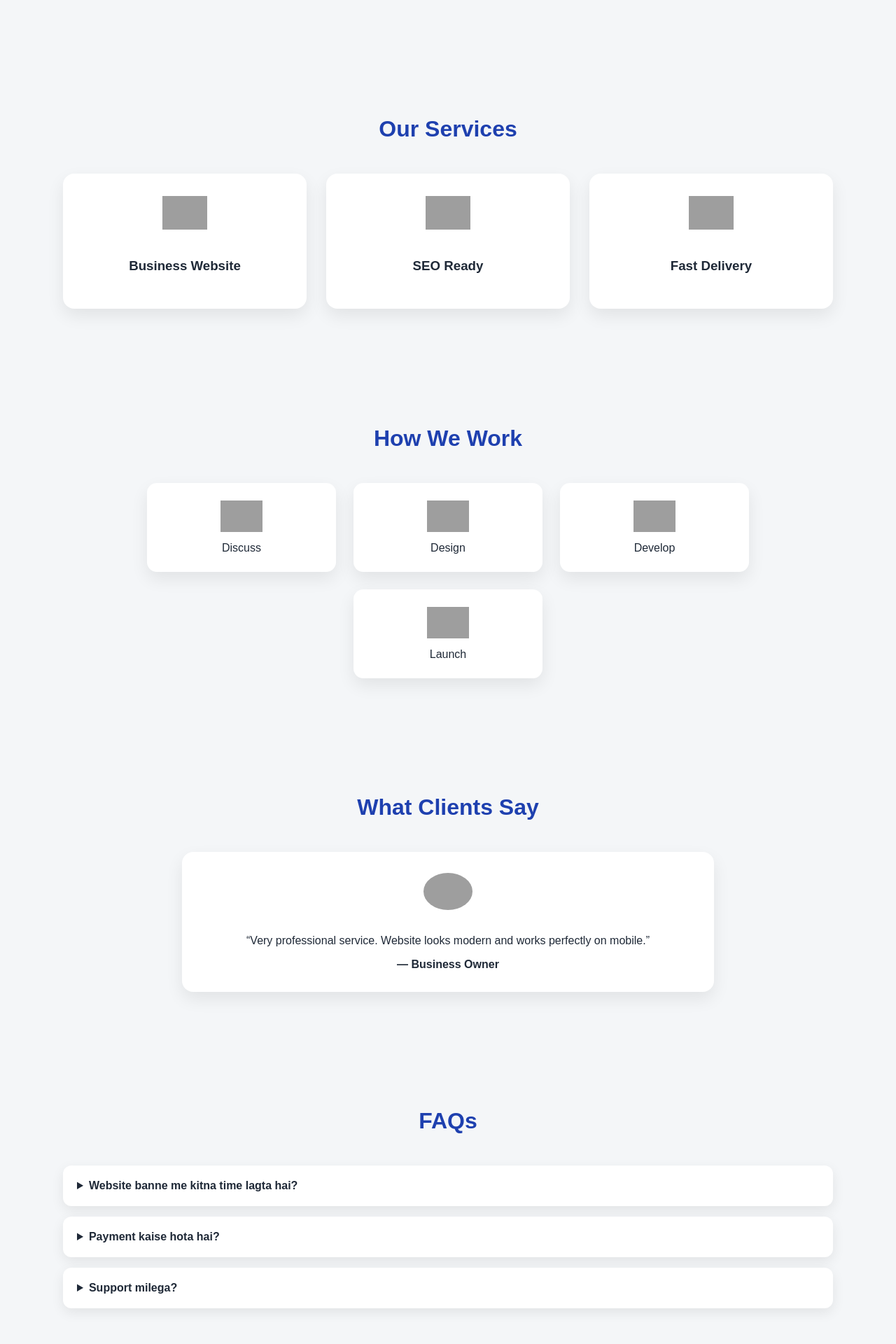
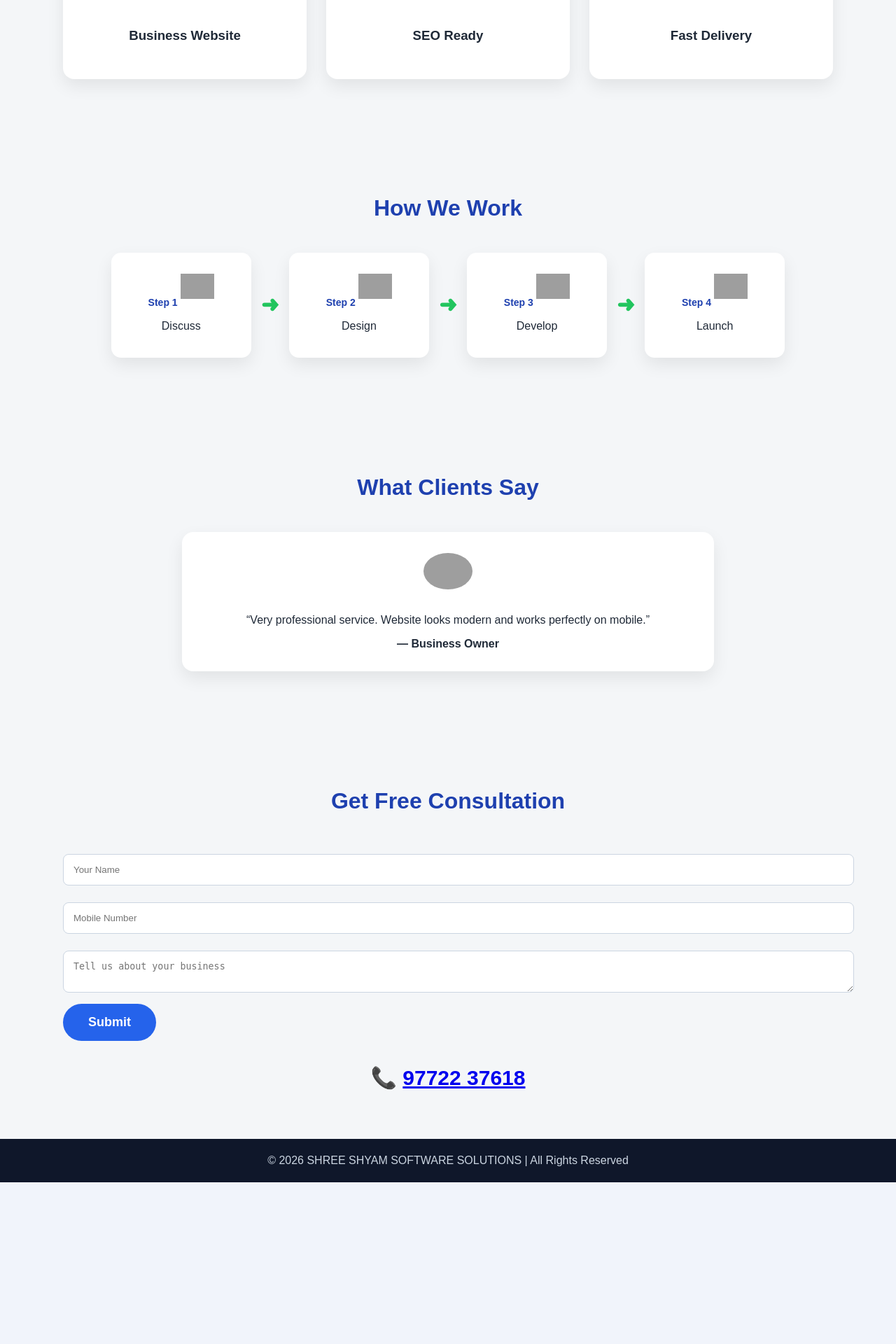
Before and after one commit to manojnehra556-netizen/Webdevelop, a Flask app: page / in a window 1280 px wide. Shown: the part 1733-3653 px from the top of the page at 70% size. After the commit the page ends 3422 px from the top, so only its background shows below. Run offline with Flask 3, Linux system fonts and the light colour scheme; grey boxes are pictures that could not be loaded.

Commit message:
Update index.html

```diff
--- a/templates/index.html
+++ b/templates/index.html
@@ -5,130 +5,250 @@
 <title>SHREE SHYAM SOFTWARE SOLUTIONS</title>
 
 <style>
-body{margin:0;font-family:Arial,sans-serif;background:#f4f6f8;color:#1f2937}
+body{
+  margin:0;
+  font-family:Arial,sans-serif;
+  background:#f4f6f8;
+  color:#1f2937;
+}
 
 /* HEADER */
 header{
   background:linear-gradient(135deg,#1e40af,#2563eb);
-color:#fff;padding:70px 20px 90px;text-align:center
+  color:#fff;
+  padding:70px 20px 80px;
+  text-align:center;
 }
-.brand-name{font-size:48px;font-weight:900;margin:0}
-.tagline{font-size:18px;margin:12px 0 20px;opacity:.9}
+.brand-name{
+  font-size:48px;
+  font-weight:900;
+  margin:0;
+}
+.tagline{
+  font-size:18px;
+  margin:12px 0 20px;
+  opacity:.9;
+}
 .hero-img{
-max-width:320px;margin:25px auto 10px;display:block
+  max-width:300px;
+  margin:20px auto;
+  display:block;
 }
 
 /* NAV CARDS */
-.nav-cards{display:flex;justify-content:center;gap:20px;flex-wrap:wrap;margin:30px 0}
+.nav-cards{
+  display:flex;
+  justify-content:center;
+  gap:20px;
+  margin:30px 0;
+  flex-wrap:wrap;
+}
 .nav-card{
-background:rgba(255,255,255,.18);color:#fff;
-width:120px;height:95px;border-radius:16px;
-display:flex;flex-direction:column;align-items:center;justify-content:center;
-font-size:18px;font-weight:700;text-decoration:none;
+  background:rgba(255,255,255,0.18);
+  color:#fff;
+  width:120px;
+  height:95px;
+  border-radius:16px;
+  text-decoration:none;
+  font-size:18px;
+  font-weight:700;
+  display:flex;
+  flex-direction:column;
+  align-items:center;
+  justify-content:center;
   box-shadow:0 10px 25px rgba(0,0,0,.25);
-transition:.3s
+  transition:.3s;
 }
-.nav-card:hover{background:#22c55e;transform:translateY(-6px) scale(1.05)}
+.nav-card:hover{
+  background:#22c55e;
+  transform:translateY(-6px) scale(1.05);
+}
 
 /* CTA */
 .consult-btn{
-display:inline-block;margin-top:20px;
-padding:22px 48px;background:#22c55e;color:#fff;
-font-size:26px;font-weight:900;border-radius:60px;
-text-decoration:none;box-shadow:0 15px 35px rgba(0,0,0,.35)
+  display:inline-block;
+  padding:22px 48px;
+  background:#22c55e;
+  color:#fff;
+  font-size:26px;
+  font-weight:900;
+  border-radius:60px;
+  text-decoration:none;
+  box-shadow:0 15px 35px rgba(0,0,0,.35);
 }
 
-/* TRUST STRIP */
-.trust-strip{
-background:#fff;padding:25px;text-align:center;
-display:flex;justify-content:center;gap:30px;flex-wrap:wrap;
-font-weight:700
+/* STATS STRIP */
+.stats-strip{
+  display:flex;
+  justify-content:center;
+  gap:40px;
+  padding:30px 15px;
+  font-size:18px;
+  font-weight:800;
+  color:#1e40af;
+  flex-wrap:wrap;
+}
+.stat-item{
+  background:#fff;
+  padding:15px 25px;
+  border-radius:30px;
+  box-shadow:0 8px 20px rgba(0,0,0,0.08);
 }
 
 /* SECTIONS */
-.section{max-width:1100px;margin:auto;padding:70px 20px}
-.section h2{text-align:center;color:#1e40af;font-size:32px;margin-bottom:45px}
-
-/* STATS */
-.stats{display:flex;justify-content:center;gap:40px;flex-wrap:wrap}
-.stat{font-size:26px;font-weight:900;color:#1e40af}
+.section{
+  max-width:1100px;
+  margin:auto;
+  padding:70px 20px;
+}
+.section h2{
+  text-align:center;
+  color:#1e40af;
+  font-size:32px;
+  margin-bottom:45px;
+}
 
 /* ABOUT */
 .about-grid{
-display:grid;grid-template-columns:1fr 1fr;gap:30px;align-items:center
+  display:grid;
+  grid-template-columns:1fr 1fr;
+  gap:30px;
+  align-items:center;
 }
 .about-box{
-background:#fff;padding:35px;border-radius:16px;
-box-shadow:0 10px 25px rgba(0,0,0,.08)
+  background:#fff;
+  padding:40px;
+  border-radius:16px;
+  font-size:18px;
+  line-height:1.8;
+  box-shadow:0 10px 25px rgba(0,0,0,0.08);
 }
 .about-img{
-width:100%;border-radius:16px
+  width:100%;
+  border-radius:16px;
 }
 
 /* SERVICES */
-.cards{display:grid;grid-template-columns:repeat(auto-fit,minmax(250px,1fr));gap:28px}
+.cards{
+  display:grid;
+  grid-template-columns:repeat(auto-fit,minmax(250px,1fr));
+  gap:28px;
+}
 .card{
-background:#fff;padding:32px;border-radius:16px;text-align:center;
+  background:#fff;
+  padding:32px;
+  border-radius:16px;
+  text-align:center;
   box-shadow:0 10px 25px rgba(0,0,0,.08);
-transition:.3s
+  transition:.3s;
 }
-.card:hover{transform:translateY(-8px)}
-.card img{width:64px;margin-bottom:18px}
+.card:hover{
+  transform:translateY(-8px);
+}
+.card img{
+  width:64px;
+  margin-bottom:18px;
+}
 
 /* PROCESS */
-.process{display:flex;justify-content:center;gap:25px;flex-wrap:wrap}
+.process-flow{
+  display:flex;
+  align-items:center;
+  justify-content:center;
+  gap:15px;
+  flex-wrap:wrap;
+}
 .step{
-background:#fff;padding:25px;border-radius:14px;
-width:220px;text-align:center;
-box-shadow:0 10px 25px rgba(0,0,0,.08)
+  background:#fff;
+  padding:20px;
+  border-radius:14px;
+  width:160px;
+  text-align:center;
+  box-shadow:0 10px 25px rgba(0,0,0,0.08);
 }
-.step img{width:60px;margin-bottom:10px}
+.step img{
+  width:48px;
+  margin:10px 0;
+}
+.step-no{
+  font-size:14px;
+  font-weight:700;
+  color:#1e40af;
+}
+.arrow{
+  font-size:26px;
+  font-weight:900;
+  color:#22c55e;
+}
 
 /* TESTIMONIAL */
 .testimonial{
-background:#fff;padding:30px;border-radius:16px;
+  background:#fff;
+  padding:30px;
+  border-radius:16px;
   box-shadow:0 10px 25px rgba(0,0,0,.08);
-text-align:center;max-width:700px;margin:auto
+  text-align:center;
+  max-width:700px;
+  margin:auto;
 }
 .testimonial img{
-width:70px;border-radius:50%;margin-bottom:15px
+  width:70px;
+  border-radius:50%;
+  margin-bottom:15px;
 }
-
-/* FAQ */
-details{
-background:#fff;padding:20px;border-radius:12px;
-margin-bottom:15px;box-shadow:0 6px 18px rgba(0,0,0,.08)
-}
-summary{font-weight:700;cursor:pointer}
 
 /* FORM */
 input,textarea{
-width:100%;padding:14px;margin:12px 0;
-border-radius:8px;border:1px solid #cbd5e1
+  width:100%;
+  padding:14px;
+  margin:12px 0;
+  border-radius:8px;
+  border:1px solid #cbd5e1;
 }
 .submit-btn{
-background:#2563eb;color:#fff;
-padding:16px 36px;border:none;
-border-radius:40px;font-size:18px;font-weight:700
+  background:#2563eb;
+  color:#fff;
+  padding:16px 36px;
+  border:none;
+  border-radius:40px;
+  font-size:18px;
+  font-weight:700;
 }
-.phone-big{text-align:center;font-size:30px;font-weight:900;color:#1e40af;margin-top:35px}
+.phone-big{
+  text-align:center;
+  font-size:30px;
+  font-weight:900;
+  color:#1e40af;
+  margin-top:35px;
+}
 
 /* WHATSAPP */
 .whatsapp{
-position:fixed;bottom:20px;right:20px;
-background:#25D366;color:white;
-padding:18px 22px;border-radius:50%;
-font-size:22px;text-decoration:none
+  position:fixed;
+  bottom:20px;
+  right:20px;
+  background:#25D366;
+  color:white;
+  padding:18px 22px;
+  border-radius:50%;
+  font-size:22px;
+  text-decoration:none;
 }
 
 /* FOOTER */
-footer{background:#0f172a;color:#cbd5e1;text-align:center;padding:22px}
+footer{
+  background:#0f172a;
+  color:#cbd5e1;
+  text-align:center;
+  padding:22px;
+}
 
 /* MOBILE */
 @media(max-width:768px){
-.about-grid{grid-template-columns:1fr}
-.brand-name{font-size:36px}
-.hero-img{max-width:260px}
+  .about-grid{grid-template-columns:1fr;}
+  .brand-name{font-size:36px;}
+  .hero-img{max-width:240px;}
+  .arrow{display:none;}
 }
 </style>
 </head>
@@ -148,55 +268,75 @@ footer{background:#0f172a;color:#cbd5e1;text-align:center;padding:22px}
   </div>
 
   <a href="#lead" class="consult-btn">FREE CONSULTATION</a>
-<p style="margin-top:10px;font-size:14px">✔ No Cost • ✔ No Obligation</p>
 </header>
 
-<div class="trust-strip">
-<span>⭐ Trusted Service</span>
-<span>⚡ Fast Delivery</span>
-<span>📱 Mobile Friendly</span>
-<span>💬 Direct Support</span>
+<!-- TOP STATS -->
+<div class="stats-strip">
+  <div class="stat-item">50+ Projects</div>
+  <div class="stat-item">3+ Years Experience</div>
+  <div class="stat-item">100% Support</div>
 </div>
 
-<div class="section">
-<h2>Our Achievements</h2>
-<div class="stats">
-<div class="stat">50+ Projects</div>
-<div class="stat">3+ Years Experience</div>
-<div class="stat">100% Support</div>
-</div>
-</div>
-
+<!-- ABOUT -->
 <div class="section">
   <h2>About Us</h2>
   <div class="about-grid">
     <div class="about-box">
       <b>Shree Shyam Software Solutions</b> provides professional, fast and
-SEO-ready websites for businesses that want to grow online and build trust.
+      SEO-ready websites for businesses that want to grow online,
+      attract customers and build long-term trust.
     </div>
-<img class="about-img" src="https://images.unsplash.com/photo-1521737604893-d14cc237f11d">
+    <img class="about-img"
+      src="https://images.unsplash.com/photo-1521737604893-d14cc237f11d">
   </div>
 </div>
 
+<!-- SERVICES -->
 <div class="section">
   <h2>Our Services</h2>
   <div class="cards">
-<div class="card"><img src="https://cdn-icons-png.flaticon.com/512/1055/1055687.png"><h3>Business Website</h3></div>
-<div class="card"><img src="https://cdn-icons-png.flaticon.com/512/2920/2920244.png"><h3>SEO Ready</h3></div>
-<div class="card"><img src="https://cdn-icons-png.flaticon.com/512/270/270798.png"><h3>Fast Delivery</h3></div>
+    <div class="card">
+      <img src="https://cdn-icons-png.flaticon.com/512/1055/1055687.png">
+      <h3>Business Website</h3>
+    </div>
+    <div class="card">
+      <img src="https://cdn-icons-png.flaticon.com/512/2920/2920244.png">
+      <h3>SEO Ready</h3>
+    </div>
+    <div class="card">
+      <img src="https://cdn-icons-png.flaticon.com/512/270/270798.png">
+      <h3>Fast Delivery</h3>
+    </div>
   </div>
 </div>
 
+<!-- PROCESS -->
 <div class="section">
   <h2>How We Work</h2>
-<div class="process">
-<div class="step"><img src="https://cdn-icons-png.flaticon.com/512/3059/3059518.png"><br>Discuss</div>
-<div class="step"><img src="https://cdn-icons-png.flaticon.com/512/3242/3242257.png"><br>Design</div>
-<div class="step"><img src="https://cdn-icons-png.flaticon.com/512/1006/1006363.png"><br>Develop</div>
-<div class="step"><img src="https://cdn-icons-png.flaticon.com/512/929/929564.png"><br>Launch</div>
+  <div class="process-flow">
+    <div class="step"><span class="step-no">Step 1</span>
+      <img src="https://cdn-icons-png.flaticon.com/512/747/747376.png">
+      <p>Discuss</p>
+    </div>
+    <div class="arrow">➜</div>
+    <div class="step"><span class="step-no">Step 2</span>
+      <img src="https://cdn-icons-png.flaticon.com/512/3242/3242257.png">
+      <p>Design</p>
+    </div>
+    <div class="arrow">➜</div>
+    <div class="step"><span class="step-no">Step 3</span>
+      <img src="https://cdn-icons-png.flaticon.com/512/1006/1006363.png">
+      <p>Develop</p>
+    </div>
+    <div class="arrow">➜</div>
+    <div class="step"><span class="step-no">Step 4</span>
+      <img src="https://cdn-icons-png.flaticon.com/512/929/929564.png">
+      <p>Launch</p>
+    </div>
   </div>
 </div>
 
+<!-- TESTIMONIAL -->
 <div class="section">
   <h2>What Clients Say</h2>
   <div class="testimonial">
@@ -206,13 +346,7 @@ SEO-ready websites for businesses that want to grow online and build trust.
   </div>
 </div>
 
-<div class="section">
-<h2>FAQs</h2>
-<details><summary>Website banne me kitna time lagta hai?</summary><p>Usually 5–7 working days.</p></details>
-<details><summary>Payment kaise hota hai?</summary><p>Advance + after delivery.</p></details>
-<details><summary>Support milega?</summary><p>Yes, full support provided.</p></details>
-</div>
-
+<!-- LEAD FORM -->
 <div class="section" id="lead">
   <h2>Get Free Consultation</h2>
   <form method="post">
```
Lines whose indentation alone changed are shown as unchanged.
